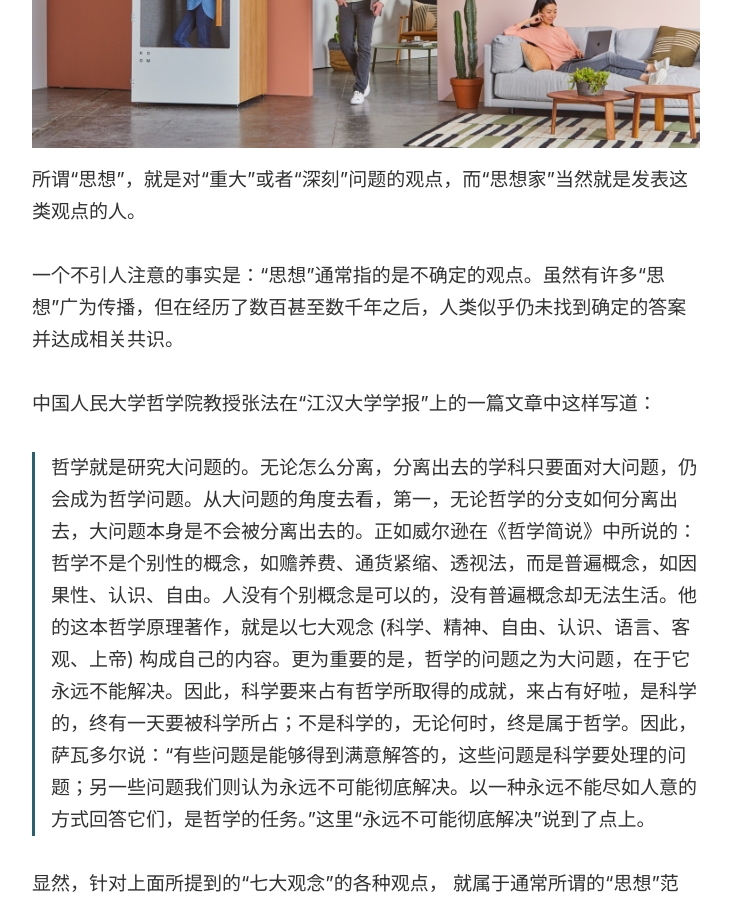
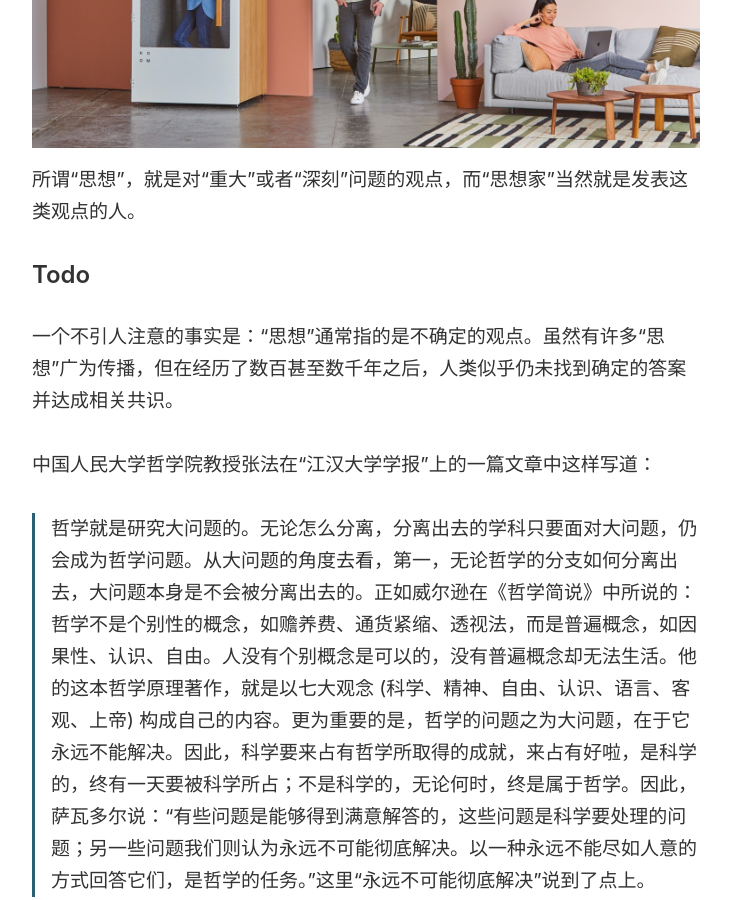
Before and after one commit to sologram/solo-gram.github.io, a Jekyll site: the page built from _posts/2020-04-25-disappointed.md, in a window 1280 px wide and 900 px high, scrolled down 504 px. Shown: the whole window, without its empty margins (274-1005 px from the left). Built offline with Jekyll 4.4.1, drawn with Linux system fonts in a browser that asks for light colours; comment, search, counter and statistics services are not loaded.

Commit message:
2020-04-25

```diff
--- a/_posts/2020-04-25-disappointed.md
+++ b/_posts/2020-04-25-disappointed.md
@@ -6,6 +6,9 @@ image: '/images/posts/8.jpg'
 ---
 
 所谓“思想”，就是对“重大”或者“深刻”问题的观点，而“思想家”当然就是发表这类观点的人。
+
+### Todo
+
 
 一个不引人注意的事实是：“思想”通常指的是不确定的观点。虽然有许多“思想”广为传播，但在经历了数百甚至数千年之后，人类似乎仍未找到确定的答案并达成相关共识。
 
```
